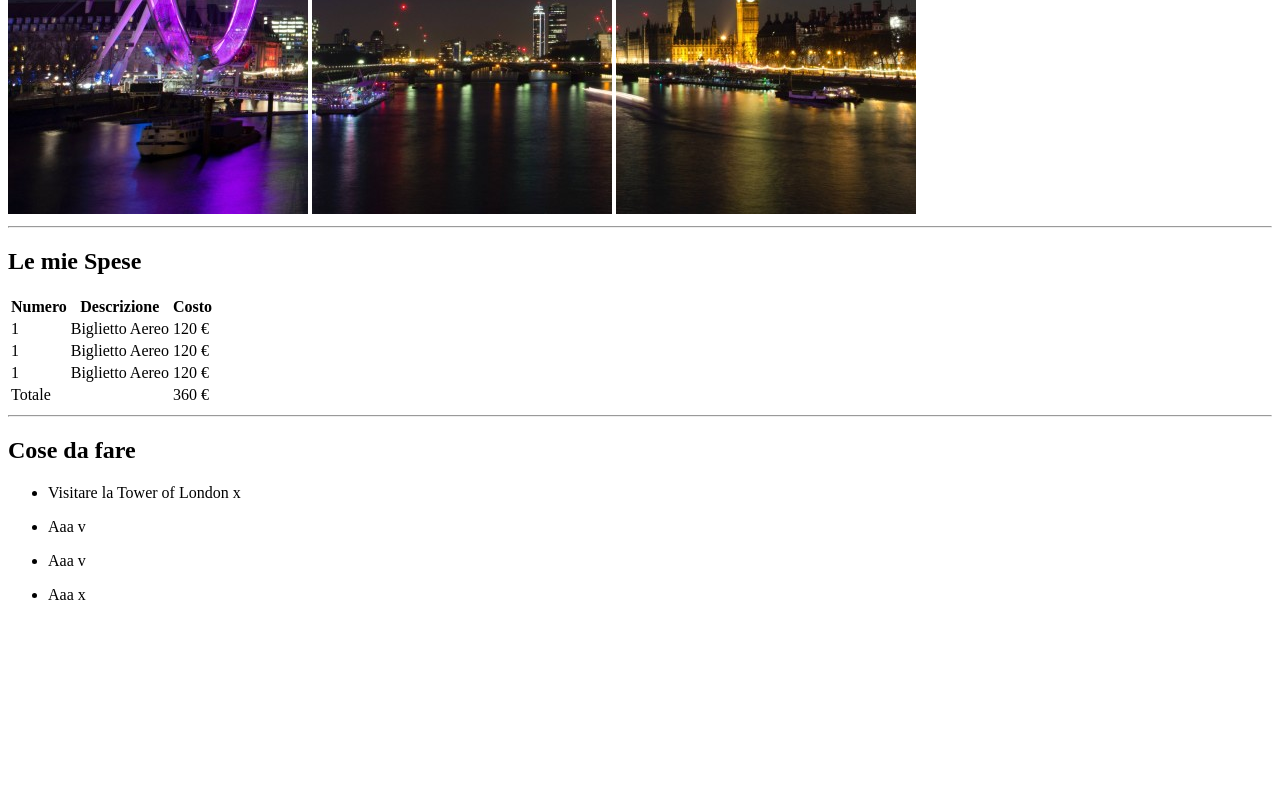
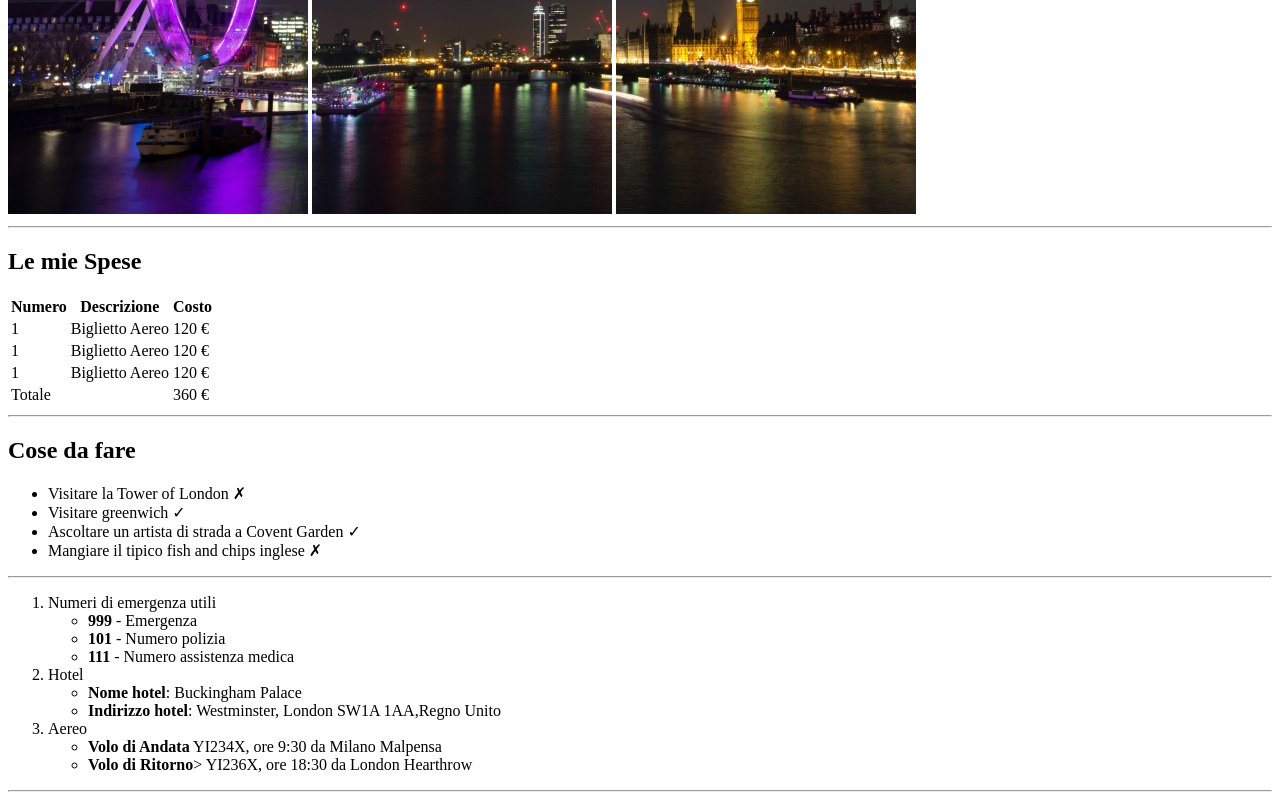
Before and after one commit to MarcoColloca/html-london-trip, a plain HTML site: page index.html in a window 1280 px wide. Shown: the part 466-1266 px from the top of the page. Before the commit the page ends 1086 px from the top, so only its background shows below. Drawn offline with Linux system fonts and the light colour scheme.

Commit message:
ADD Main
Inserito  tabella, Lista non ordinata e lista annidata

```diff
--- a/index.html
+++ b/index.html
@@ -11,10 +11,9 @@
      <!-- Titolo -->
         <header>
             <h1>Il mio viaggio a Lodra</h1>
-            <img src="./img/pexels-bill-emrich-230794-0.jpg">
-            <img src="./img/pexels-bill-emrich-230794-1.jpg">
-            <img src="./img/pexels-bill-emrich-230794-2.jpg">
-
+            <img src="./img/pexels-bill-emrich-230794-0.jpg" alt="panoramica di Londra">
+            <img src="./img/pexels-bill-emrich-230794-1.jpg" alt="panoramica di Londra">
+            <img src="./img/pexels-bill-emrich-230794-2.jpg" alt="panoramica di Londra">
             <hr>
         </header>
 
@@ -72,26 +71,55 @@
             <!-- Esercizio Lista non Ordinata -->
             <div>
                 <h2>Cose da fare</h2>
-
+                <!-- Lista cose da fare -->
                 <ul>
                     <li>
-                        <p>Visitare la Tower of London x</p>
+                        Visitare la Tower of London &cross;
                     </li>
 
                     <li>
-                        <p>Aaa v</p>
+                        Visitare greenwich &check;
                     </li>
 
                     <li>
-                        <p>Aaa v</p>
+                         Ascoltare un artista di strada a Covent Garden &check;
                     </li>
 
                     <li>
-                        <p>Aaa x</p>
+                        Mangiare il tipico fish and chips inglese &cross;
                     </li>
                 </ul>
+                <hr>
             </div>
 
+            <!-- Esercizio lista annidata -->
+            <div>
+                <ol>
+                    <li>
+                        <spam>Numeri di emergenza utili</spam>
+                        <ul>
+                            <li> <strong>999</strong> - Emergenza</li>
+                            <li> <strong>101</strong> - Numero polizia</li>
+                            <li><strong>111</strong> - Numero assistenza medica</li>
+                        </ul>
+                    </li>
+                    <li>
+                        <spam>Hotel</spam>
+                        <ul>
+                            <li><strong>Nome hotel</strong>: Buckingham Palace</li>
+                            <li><strong>Indirizzo hotel</strong>: Westminster, London SW1A 1AA,Regno Unito</li>
+                        </ul>
+                    </li>
+                    <li>
+                        <spam>Aereo</spam>
+                        <ul>
+                            <li><strong>Volo di Andata</strong> YI234X, ore 9:30 da Milano Malpensa</li>
+                            <li><strong>Volo di Ritorno</strong>> YI236X, ore 18:30 da London Hearthrow</li>
+                        </ul>
+                    </li>
+                </ol>
+                <hr>
+            </div>
         </main>
 
         <footer>
```
